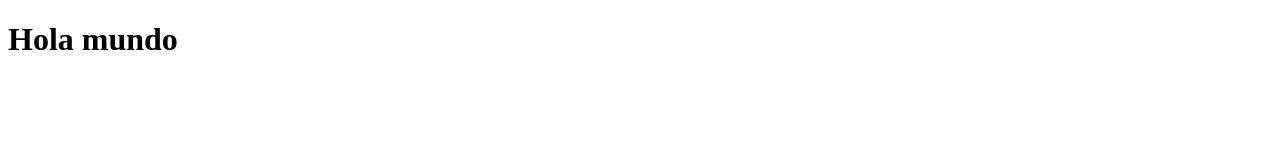
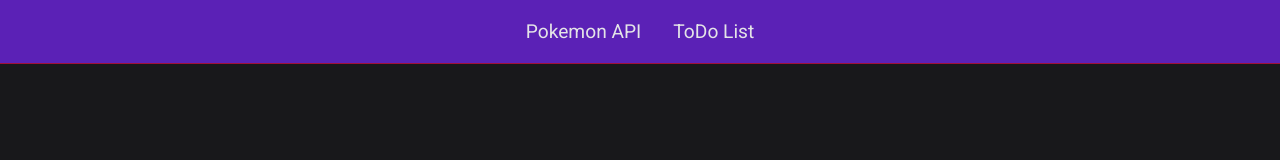
Before and after one commit to nicoarias47/Typescript_01_bases, a website built with webpack: page src/index.html in a window 1280 px wide. Built offline with nearby package versions, Linux system fonts and the light colour scheme.

Commit message:
first css styles

```diff
--- /dev/null
+++ b/src/components/NavBar.ts
@@ -0,0 +1,17 @@
+import { data } from "../data/navbar";
+
+const app = document.getElementById("app");
+
+const nav: HTMLElement = document.createElement("nav");
+const header: HTMLElement = document.createElement("header");
+
+let menu: string = "";
+
+data.forEach((el) => {
+  menu += `<a href="">${el[0]}</a>`;
+});
+
+nav.innerHTML = menu;
+nav.classList.add("menu", "container");
+header.appendChild(nav);
+app?.appendChild(header);
--- /dev/null
+++ b/src/data/navbar.ts
@@ -0,0 +1,4 @@
+export const data = [
+  ["Pokemon API", "poke"],
+  ["ToDo List", "todoList"],
+];
--- a/src/index.html
+++ b/src/index.html
@@ -5,6 +5,10 @@
     <meta http-equiv="X-UA-Compatible" content="IE=edge" />
     <meta name="viewport" content="width=device-width, initial-scale=1.0" />
     <title>Ts</title>
+    <link
+      href="https://fonts.googleapis.com/css2?family=Roboto:wght@300;400;500;700&display=swap"
+      rel="stylesheet"
+    />
   </head>
   <body>
     <div id="app"></div>
--- a/src/index.ts
+++ b/src/index.ts
@@ -1,9 +1,4 @@
-console.log("Hola mundo");
+import "./components/NavBar";
+import "./style.css";
 
 const app = document.getElementById("app");
-
-const hello = document.createElement("h1");
-
-hello.textContent = "Hola mundo";
-
-app?.appendChild(hello);
--- /dev/null
+++ b/src/style.css
@@ -0,0 +1,56 @@
+:root {
+  --main-color: #5b21b6;
+  --main-color-300: #6d28d9;
+  --main-color-200: #7c3aed;
+  --main-color-100: #8b5cf6;
+
+  --secondary-color: #9f1239;
+  --secondary-color-300: #be123c;
+  --secondary-color-200: #e11d48;
+  --secondary-color-100: #f43f5e;
+
+  --black-color-200: #18181b;
+  --black-color-100: #27272a;
+  --white-color-200: #e4e4e7;
+  --white-color-100: #f4f4f5;
+}
+
+* {
+  padding: 0;
+  margin: 0;
+  box-sizing: border-box;
+}
+
+body {
+  background-color: var(--black-color-200);
+  color: var(--white-color-200);
+  font-family: "Roboto", sans-serif;
+}
+
+.container {
+  margin: 0 auto;
+  max-width: 1320px;
+  width: 85%;
+}
+
+header {
+  background-color: var(--main-color);
+  padding: 1.25rem 0;
+  border-bottom: 1px solid var(--secondary-color);
+}
+
+.menu {
+  display: flex;
+  flex-direction: row;
+  justify-content: center;
+  align-items: center;
+  gap: 2rem;
+}
+
+.menu a {
+  list-style: none;
+  text-decoration: none;
+  color: var(--white-color-200);
+  font-size: 1.2rem;
+  font-weight: 400;
+}
--- a/webpack.config.js
+++ b/webpack.config.js
@@ -54,5 +54,6 @@ module.exports = {
       template: "./src/index.html",
       filename: "./index.html",
     }),
+    new MiniCssExtractPlugin(),
   ],
 };
```
Also changed, not shown: dist/index.html, dist/index.js, dist/main.css (added).
